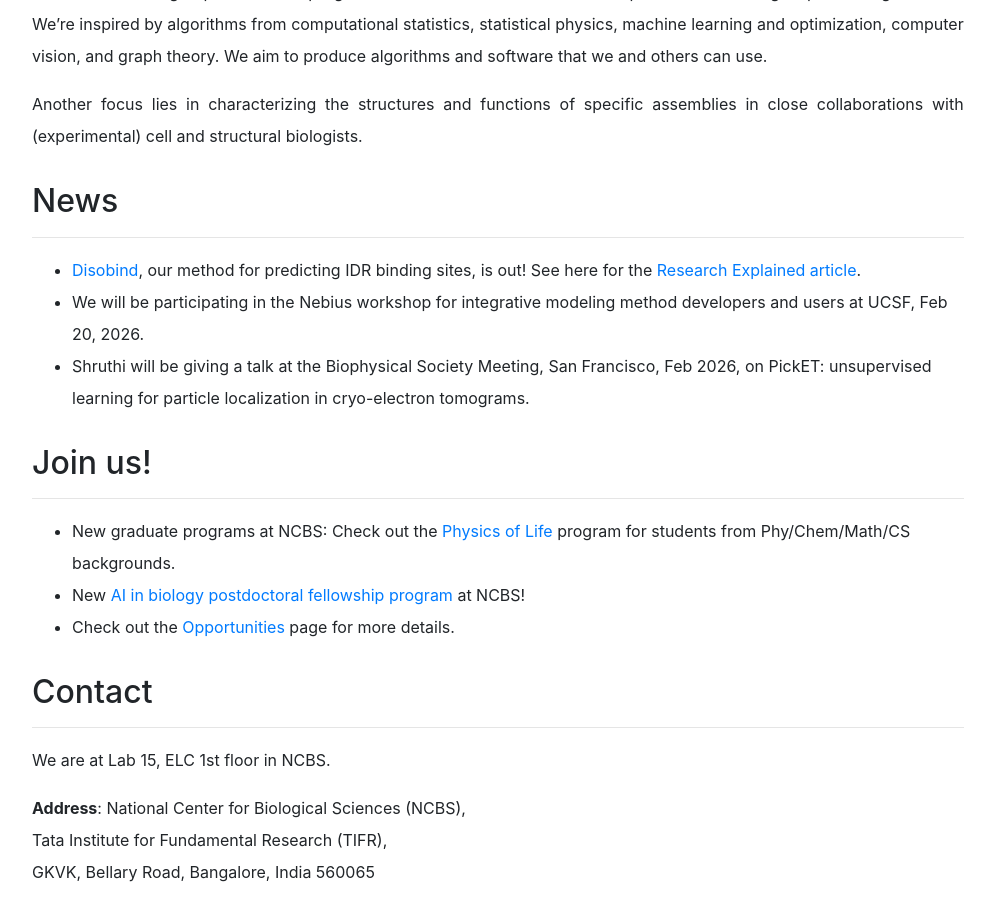
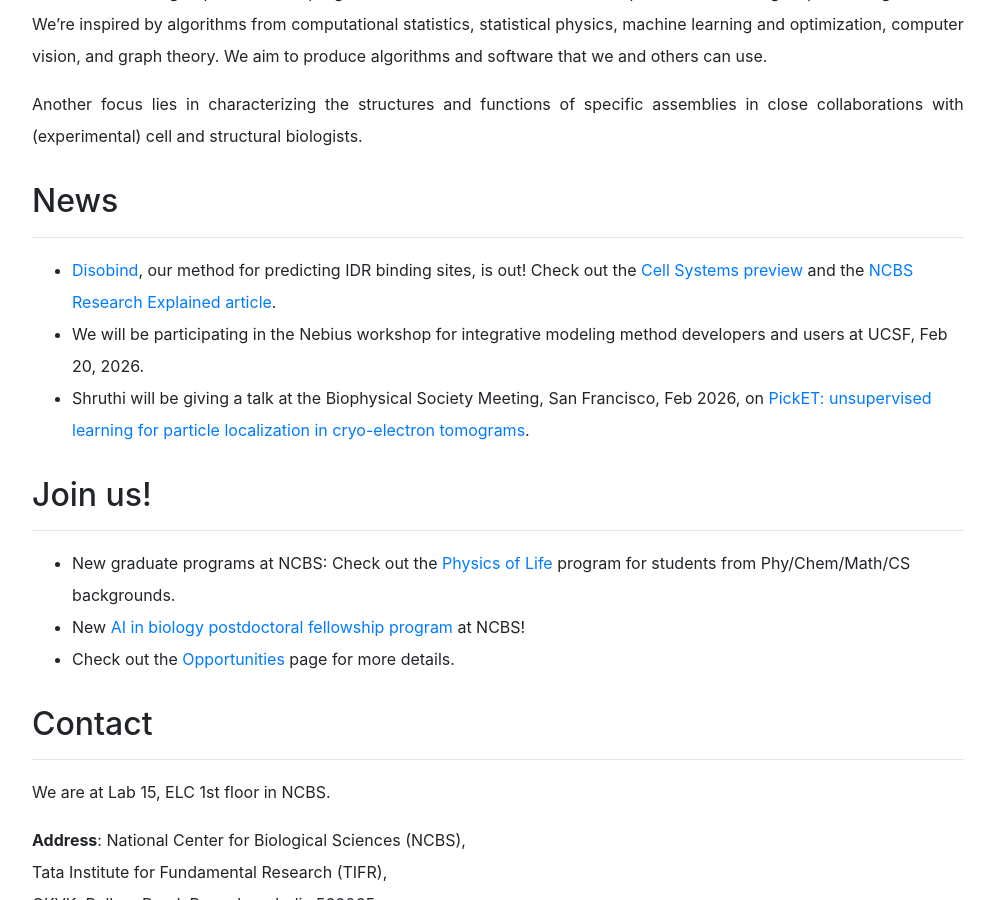
Before and after one commit to isblab/website, a Jekyll site: the page built from index.md, in a window 1280 px wide and 900 px high, scrolled down 1272 px. Shown: the whole window, without its empty margins (46-1041 px from the left). Built offline with Jekyll 4.4.1, drawn with Linux system fonts in a browser that asks for light colours.

Commit message:
news update

```diff
--- a/index.md
+++ b/index.md
@@ -30,9 +30,9 @@ Another focus lies in characterizing the structures and functions of specific as
 <!-- ## Upcoming events -->
 ## News
 <hr>
-- [Disobind](https://doi.org/10.1016/j.cels.2025.101486), our method for predicting IDR binding sites, is out! See here for the [Research Explained article](https://news.ncbs.res.in/research-explained/how-scientists-predict-what-shapeless-proteins-do).
+- [Disobind](https://doi.org/10.1016/j.cels.2025.101486), our method for predicting IDR binding sites, is out! Check out the [Cell Systems preview](https://doi.org/10.1016/j.cels.2025.101508) and the [NCBS Research Explained article](https://news.ncbs.res.in/research-explained/how-scientists-predict-what-shapeless-proteins-do).
 - We will be participating in the Nebius workshop for integrative modeling method developers and users at UCSF, Feb 20, 2026.
-- Shruthi will be giving a talk at the Biophysical Society Meeting, San Francisco, Feb 2026, on PickET: unsupervised learning for particle localization in cryo-electron tomograms.
+- Shruthi will be giving a talk at the Biophysical Society Meeting, San Francisco, Feb 2026, on [PickET: unsupervised learning for particle localization in cryo-electron tomograms](https://doi.org/10.1101/2025.08.20.671250).
 
 
 ## Join us!
```
